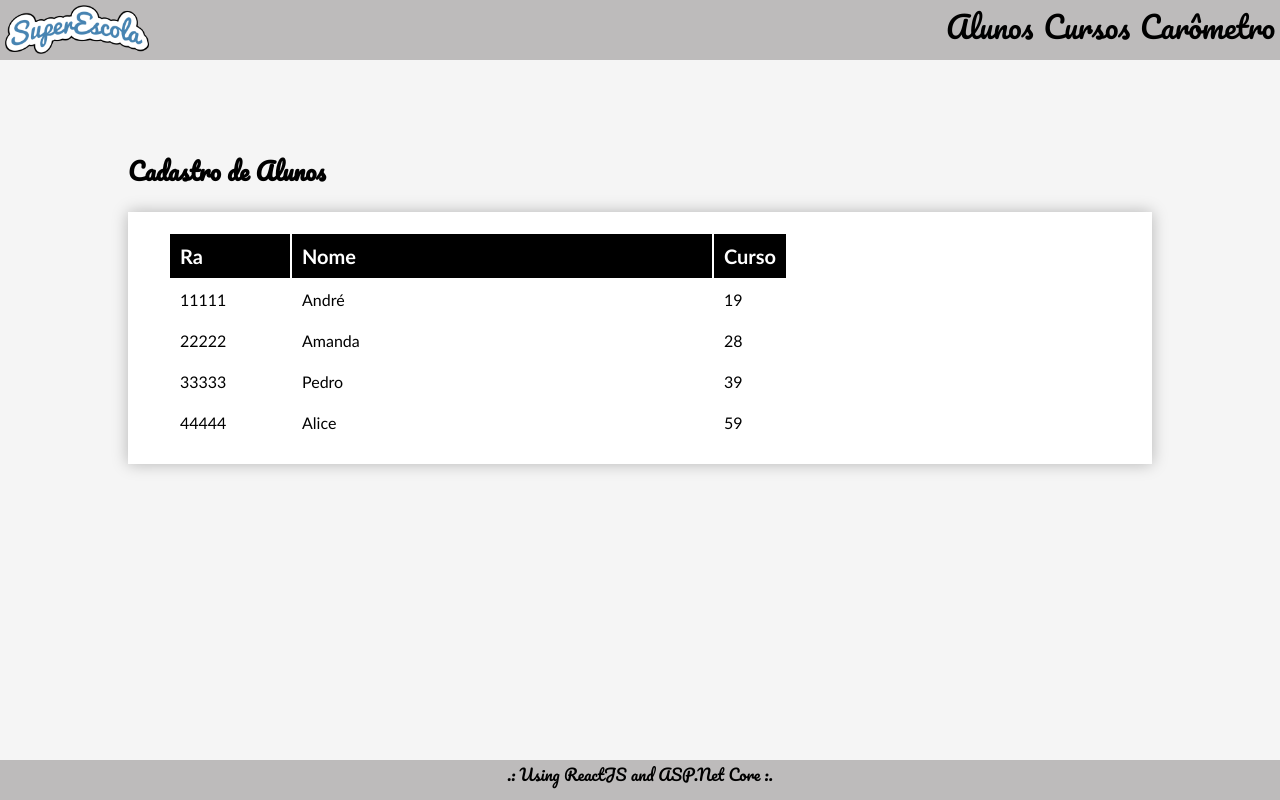
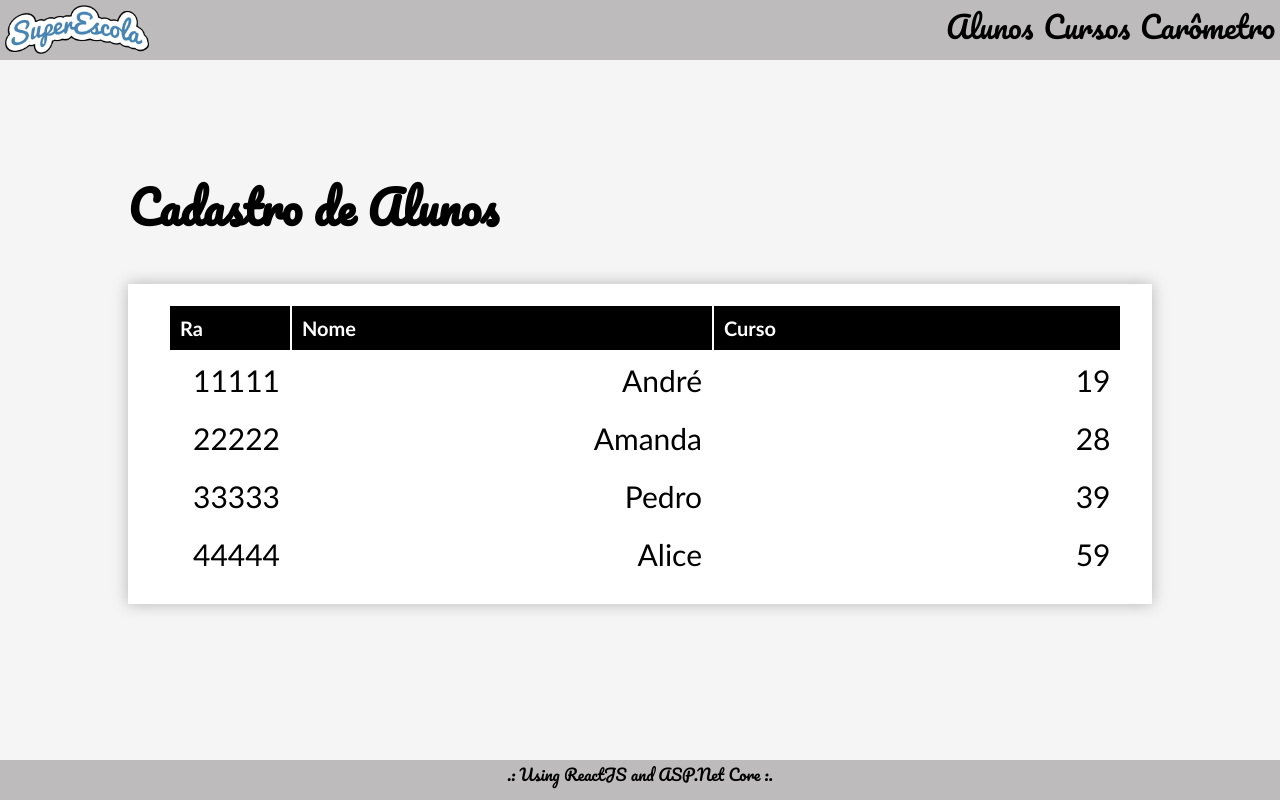
Before and after one commit to Erick-Barbosa/desInt3, a React (Create React App) app in the folder escola/: page /alunos in a window 1280 px wide. Built offline with nearby package versions, Linux system fonts and the light colour scheme.

Commit message:
changed crudAluno.css and Main.css

```diff
--- a/escola/src/components/CrudAluno.css
+++ b/escola/src/components/CrudAluno.css
@@ -3,6 +3,8 @@
 }
 
 .listaAlunos {
+    text-align: right;
+    width:97%;
     margin-left: 20px;
     font-family:
     'Trebuchet MS', 'Lucida Sans Unicode', 'Lucida Grande'
--- a/escola/src/components/template/Main.css
+++ b/escola/src/components/template/Main.css
@@ -1,4 +1,5 @@
 div.content{
+    font-size: 30px;
     width: 80%;
     height: 80%;
     margin:auto;
```
